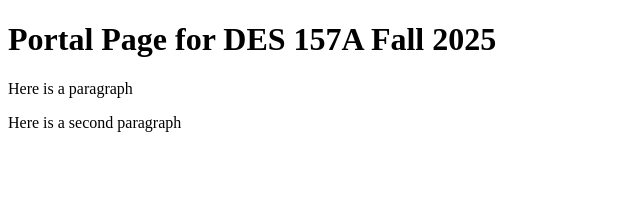
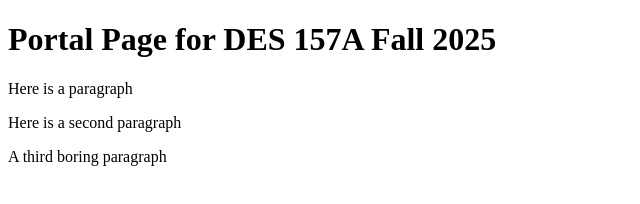
Before and after one commit to wmmeaducd/des157a-fa25, a plain HTML site: page index.html in a window 1280 px wide. Shown: the whole page, without its empty margins (0-640 px from the left). Drawn offline with Linux system fonts and the light colour scheme.

Commit message:
a third paragraph

```diff
--- a/index.html
+++ b/index.html
@@ -9,5 +9,6 @@
     <h1>Portal Page for DES 157A Fall 2025</h1>
     <p>Here is a paragraph</p>
     <p>Here is a second paragraph</p>
+    <p>A third boring paragraph</p>
 </body>
 </html>
```
